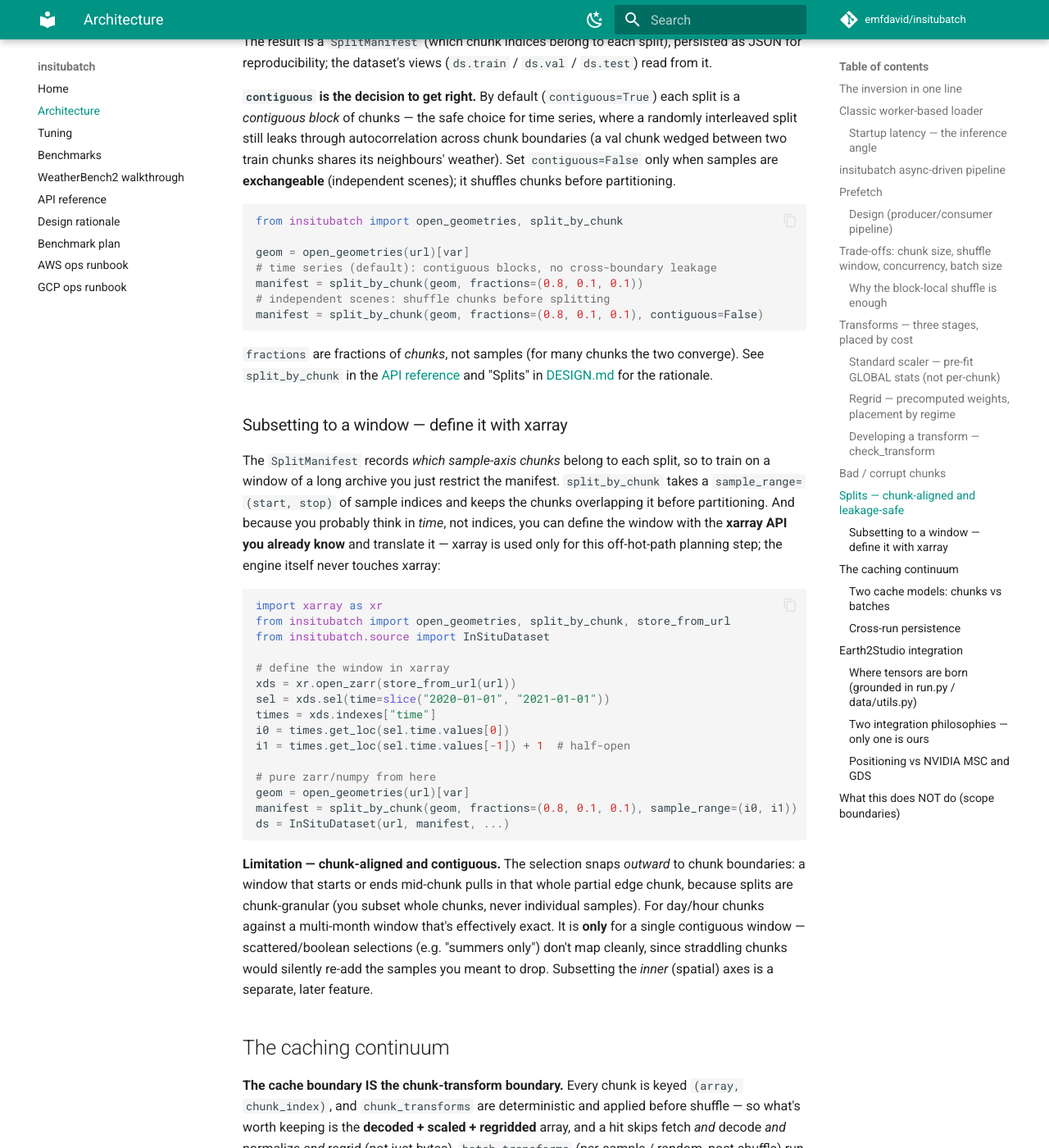
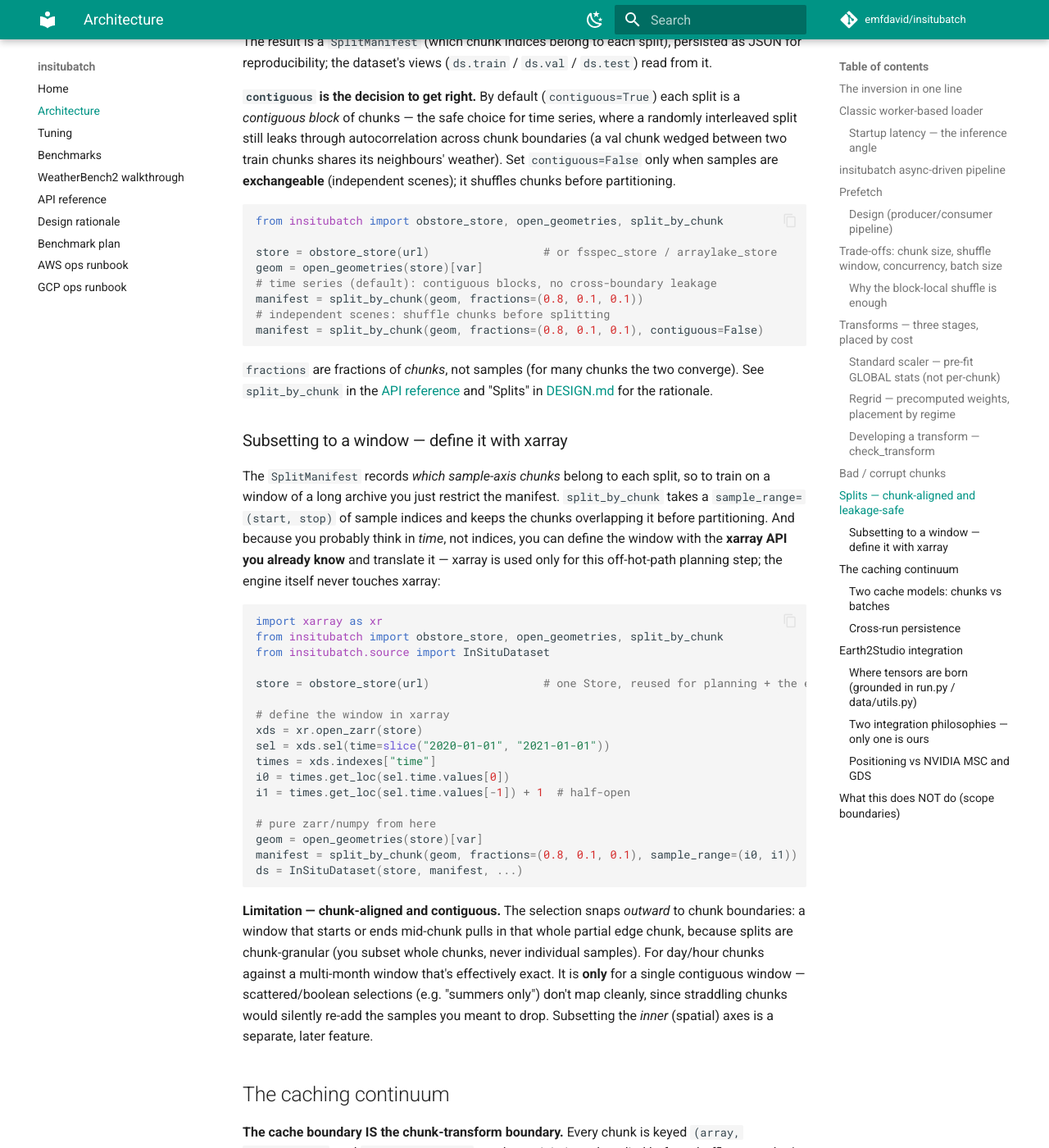
Before and after one commit to emfdavid/insitubatch, an MkDocs documentation site: the page built from docs/architecture.md, in a window 1280 px wide and 1400 px high, scrolled down 9474 px. Shown: the whole window at 82% size. Built offline with MkDocs 1.6.1 and Material for MkDocs 9.7.7, drawn with Linux system fonts in a browser that asks for light colours; comment, search, counter and statistics services are not loaded.

Commit message:
docs: retire URL-dispatch store model; document per-backend constructors + M-GCS
Reflect the Store-only API everywhere the old store_from_url / "one URL, any
backend" framing lived:

- CLAUDE.md invariant + DESIGN.md store.py row: one Store contract, built per
  backend (obstore_store / fsspec_store / arraylake_store); obstore is the
  default URL path, fsspec is under evaluation as a co-equal GCS fast path.
- DESIGN.md: new M-GCS milestone (fsspec/gcsfs backend shipped; Rapid/zonal
  validation + core-dep decision pending on the GCP box).
- README + docs/index quickstart, docs/architecture snippets (incl. the
  xr.open_zarr interop): build a Store, reuse it for planning + the engine.
- bench/ops_gcp.md: Requester-Pays + Rapid are the fsspec/gcsfs path, not
  obstore (§2, §7 retitled); ops_aws.md: request_payer rides obstore_store, not
  InSituDataset kwargs.
- examples/README: note wb2_dataloader --backend fsspec.

Co-Authored-By: Claude Opus 4.8 <noreply@anthropic.com>

````diff
--- a/docs/architecture.md
+++ b/docs/architecture.md
@@ -352,7 +352,7 @@ def fill_nan(chunk):                      # your policy: climatology, interpolat
     np.nan_to_num(chunk.data, copy=False, nan=0.0)
     return chunk
 
-ds = InSituDataset(url, manifest, on_bad_chunk="nan", chunk_transforms=[fill_nan])
+ds = InSituDataset(store, manifest, on_bad_chunk="nan", chunk_transforms=[fill_nan])
 for batch in ds.train:
     ...
 print(ds.bad_chunks)   # the (array, chunk_index, inner_coord) reads that were bad this epoch
@@ -386,9 +386,10 @@ two train chunks shares its neighbours' weather). Set `contiguous=False` only wh
 **exchangeable** (independent scenes); it shuffles chunks before partitioning.
 
 ```python
-from insitubatch import open_geometries, split_by_chunk
+from insitubatch import obstore_store, open_geometries, split_by_chunk
 
-geom = open_geometries(url)[var]
+store = obstore_store(url)                 # or fsspec_store / arraylake_store
+geom = open_geometries(store)[var]
 # time series (default): contiguous blocks, no cross-boundary leakage
 manifest = split_by_chunk(geom, fractions=(0.8, 0.1, 0.1))
 # independent scenes: shuffle chunks before splitting
@@ -410,20 +411,22 @@ used only for this off-hot-path planning step; the engine itself never touches x
 
 ```python
 import xarray as xr
-from insitubatch import open_geometries, split_by_chunk, store_from_url
+from insitubatch import obstore_store, open_geometries, split_by_chunk
 from insitubatch.source import InSituDataset
 
+store = obstore_store(url)                 # one Store, reused for planning + the engine
+
 # define the window in xarray
-xds = xr.open_zarr(store_from_url(url))
+xds = xr.open_zarr(store)
 sel = xds.sel(time=slice("2020-01-01", "2021-01-01"))
 times = xds.indexes["time"]
 i0 = times.get_loc(sel.time.values[0])
 i1 = times.get_loc(sel.time.values[-1]) + 1  # half-open
 
 # pure zarr/numpy from here
-geom = open_geometries(url)[var]
+geom = open_geometries(store)[var]
 manifest = split_by_chunk(geom, fractions=(0.8, 0.1, 0.1), sample_range=(i0, i1))
-ds = InSituDataset(url, manifest, ...)
+ds = InSituDataset(store, manifest, ...)
 ```
 
 **Limitation — chunk-aligned and contiguous.** The selection snaps *outward* to chunk
````
Also changed, not shown: CLAUDE.md (+6 -2 lines), DESIGN.md (+10 -1 lines), README.md (+7 -4 lines), bench/ops_aws.md (+4 -4 lines), bench/ops_gcp.md (+35 -26 lines), docs/index.md (+6 -4 lines), examples/README.md (+2 -0 lines).
